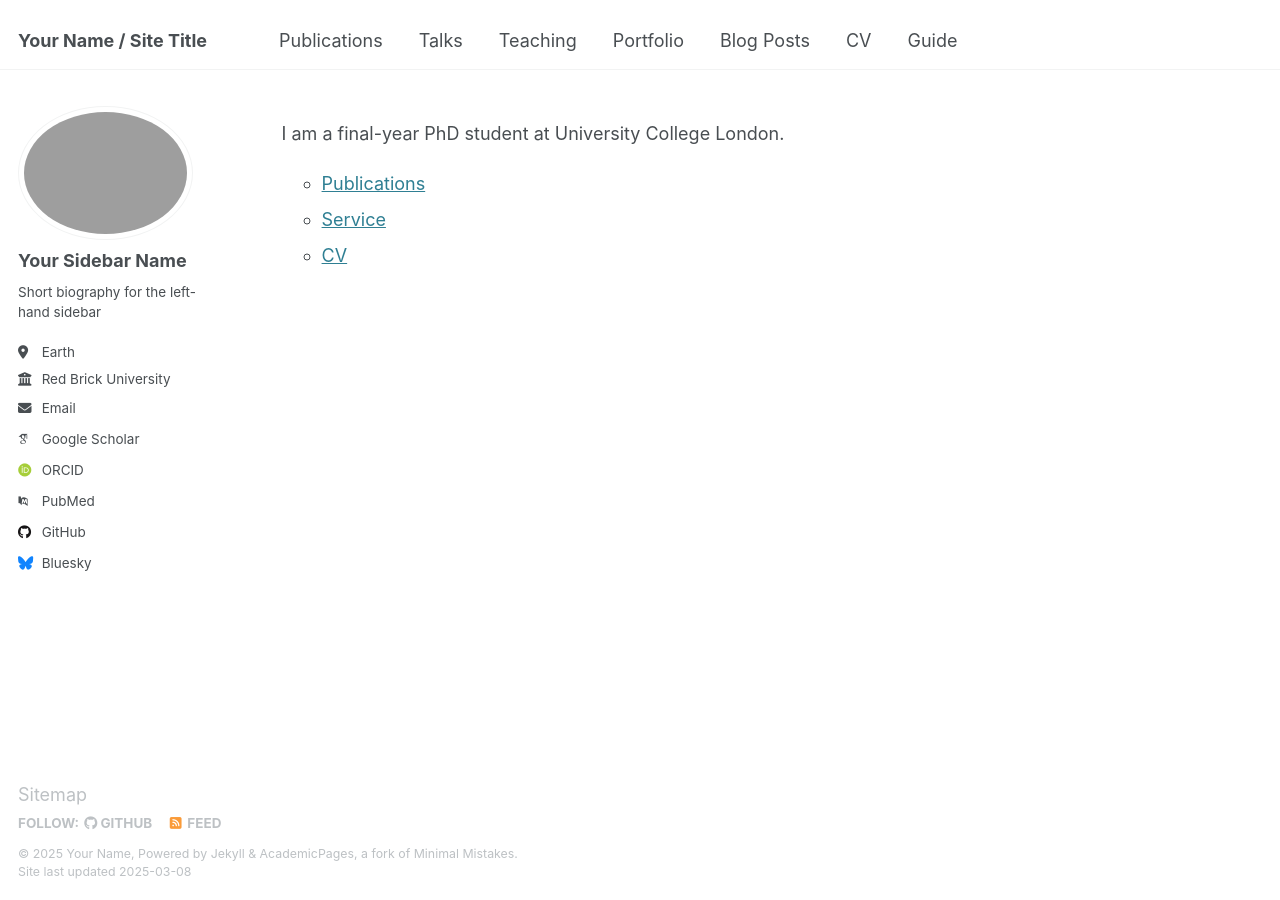
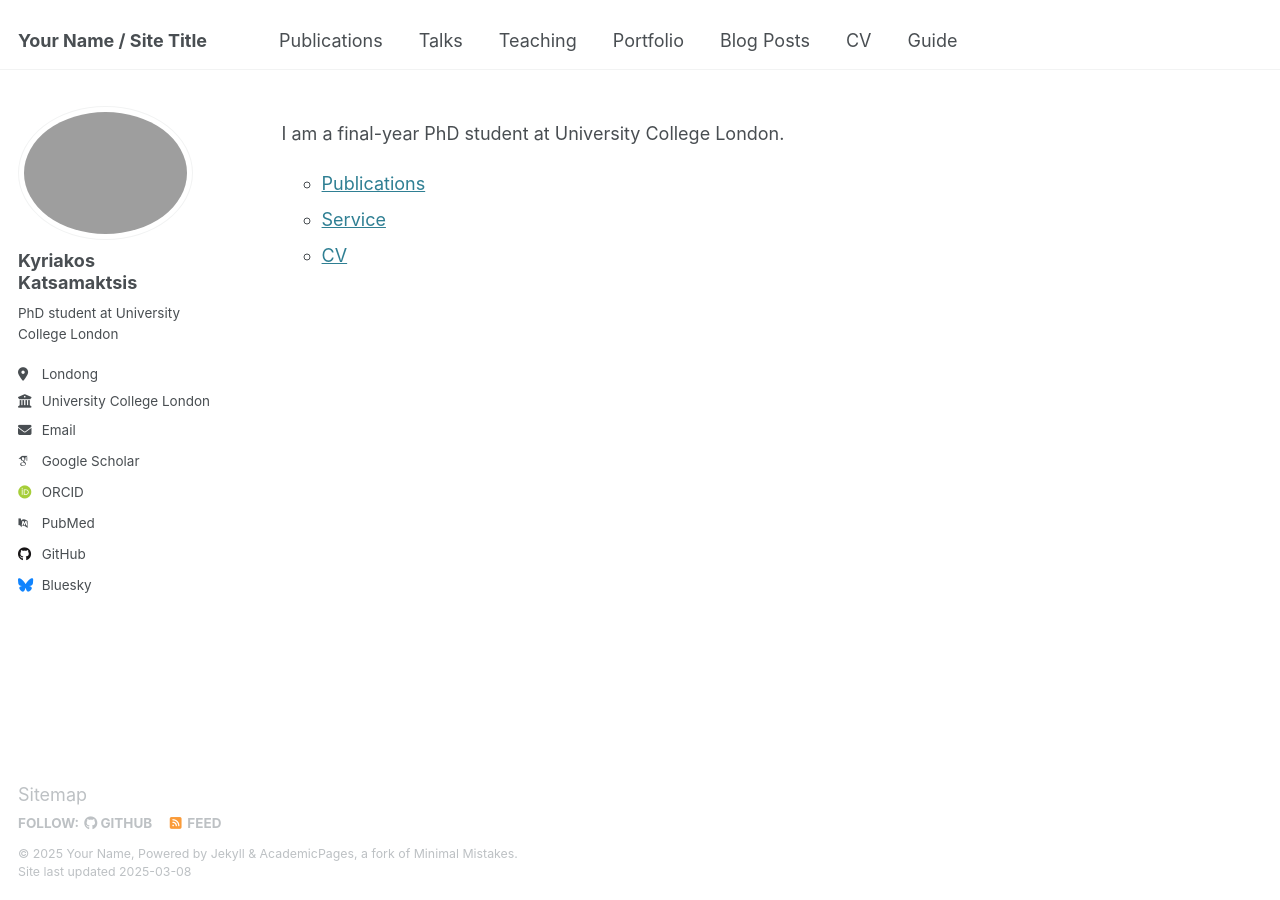
Before and after one commit to Kyriakosk/kyriakosk.github.io, a Jekyll site: the page built from _pages/about.md, in a window 1280 px wide. Built offline with Jekyll 4.4.1, drawn with Linux system fonts in a browser that asks for light colours; some web fonts are replaced.

Commit message:
updated  config

```diff
--- a/_config.yml
+++ b/_config.yml
@@ -13,9 +13,9 @@ title                    : "Your Name / Site Title"
 title_separator          : "-"
 name                     : &name "Your Name"
 description              : &description "personal description"
-url                      : https://academicpages.github.io # the base hostname & protocol for your site e.g. "https://[your GitHub username].github.io"
+url                      : https://kyriakosk.github.io # the base hostname & protocol for your site e.g. "https://[your GitHub username].github.io"
 baseurl                  : "" # the subpath of your site, e.g. "/blog"
-repository               : "academicpages/academicpages.github.io"
+repository               : "Kyriakosk/kyriakosk.github.io"
 
 # Site Author - The following control what appear as part of the author content on the side bar.
 #               If a field is blank the icon and link will not appear, otherwise it will be shown.
@@ -23,11 +23,11 @@ repository               : "academicpages/academicpages.github.io"
 author:
   # Biographic information
   avatar           : "profile.png"
-  name             : "Your Sidebar Name"
+  name             : "Kyriakos Katsamaktsis"
   pronouns         : # example: "she/her"
-  bio              : "Short biography for the left-hand sidebar"
-  location         : "Earth"
-  employer         : "Red Brick University"
+  bio              : "PhD student at University College London"
+  location         : "Londong"
+  employer         : "University College London"
   uri              : # URL
   email            : "none@example.org"
 
```
